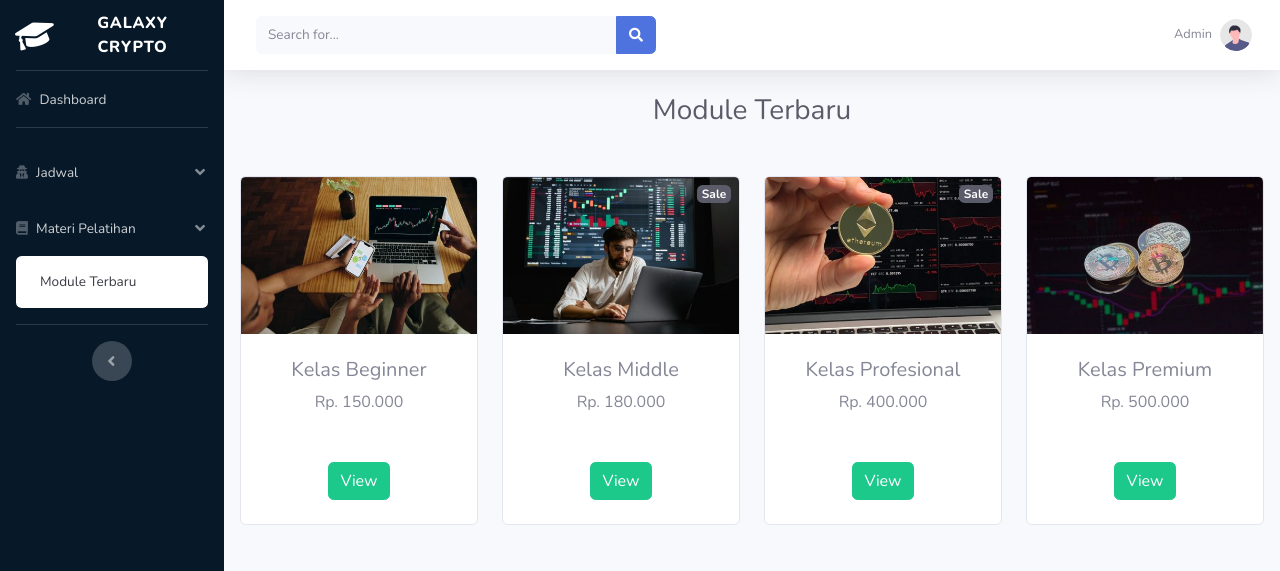
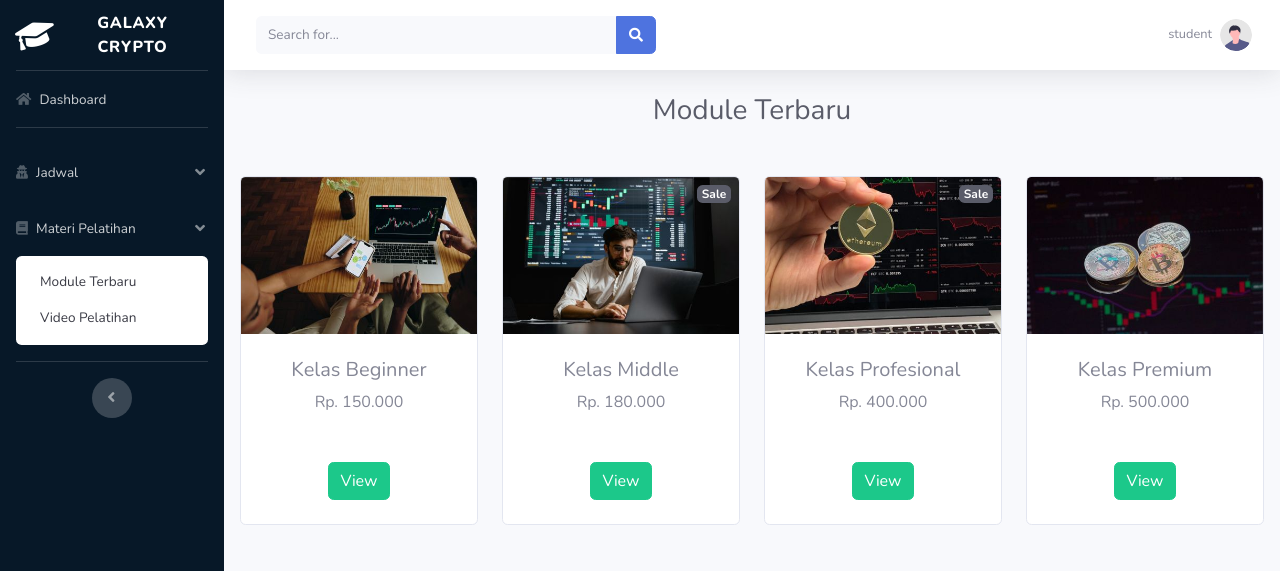
Before and after one commit to aribisma13/galaxy-crypto, a PHP site: page /module_student_akses.php in a window 1280 px wide, after a click on "Materi Pelatihan". Shown: the top 571 px of the page. Run offline with PHP 8.4, Linux system fonts and the light colour scheme.

Commit message:
second commit

```diff
--- a/module_student_akses.php
+++ b/module_student_akses.php
@@ -81,6 +81,7 @@
                 <div id="collapseThree" class="collapse" aria-labelledby="headingThree" data-parent="#accordionSidebar">
                     <div class="bg-white py-2 collapse-inner rounded">
                         <a class="collapse-item" href="module_student_akses.php">Module Terbaru</a>
+                        <a class="collapse-item" href="module_student_akses_2.php">Video Pelatihan</a>
                     </div>
                 </div>
             </li>
@@ -156,7 +157,7 @@
                         <!-- Nav Item - User Information -->
                         <li class="nav-item dropdown no-arrow">
                             <a class="nav-link dropdown-toggle" href="#" id="userDropdown" role="button" data-toggle="dropdown" aria-haspopup="true" aria-expanded="false">
-                                <span class="mr-2 d-none d-lg-inline text-gray-600 small">Admin</span>
+                                <span class="mr-2 d-none d-lg-inline text-gray-600 small">student</span>
                                 <img class="img-profile rounded-circle" src="img/undraw_profile.svg">
                             </a>
                             <!-- Dropdown - User Information -->
```
